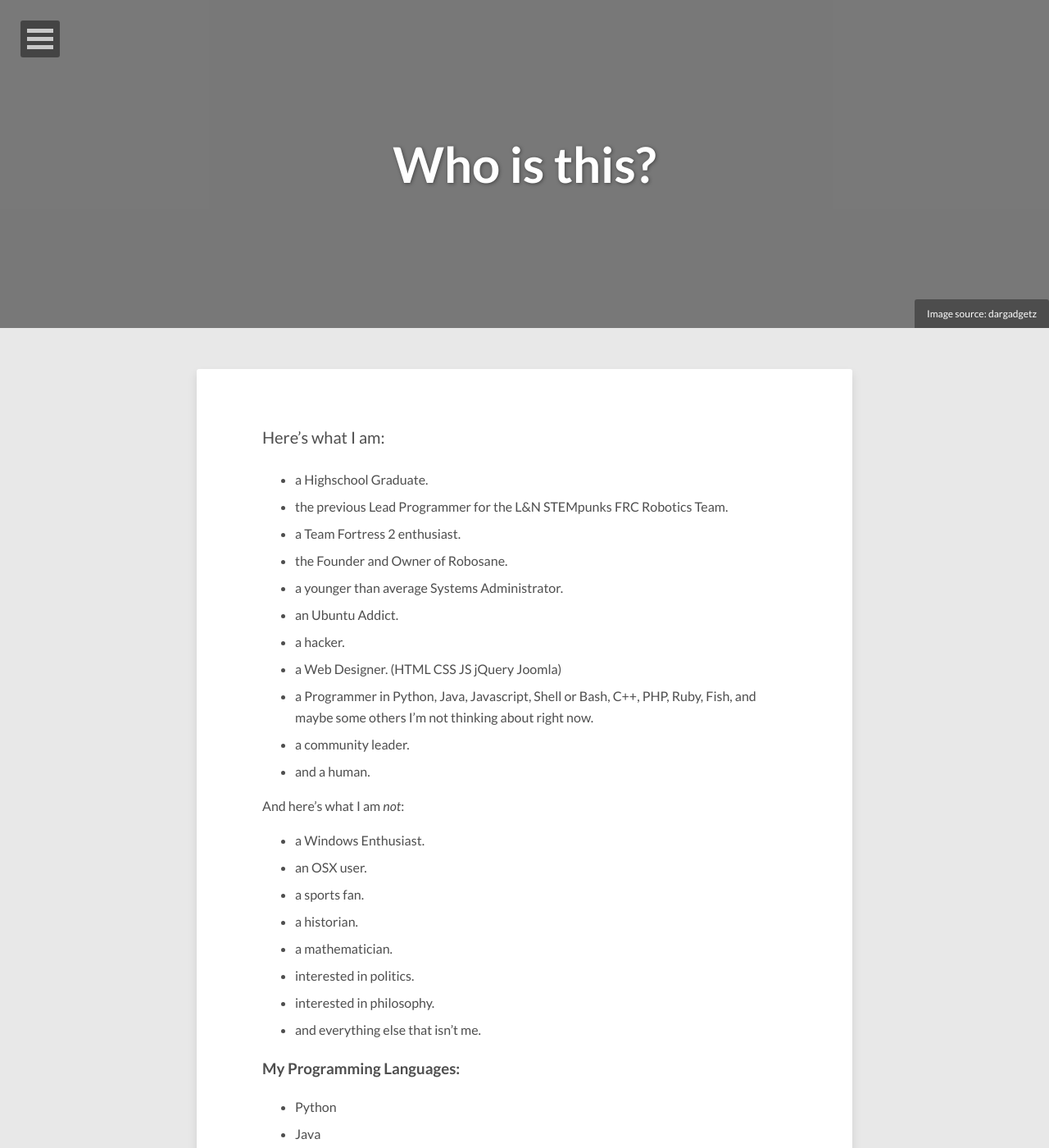
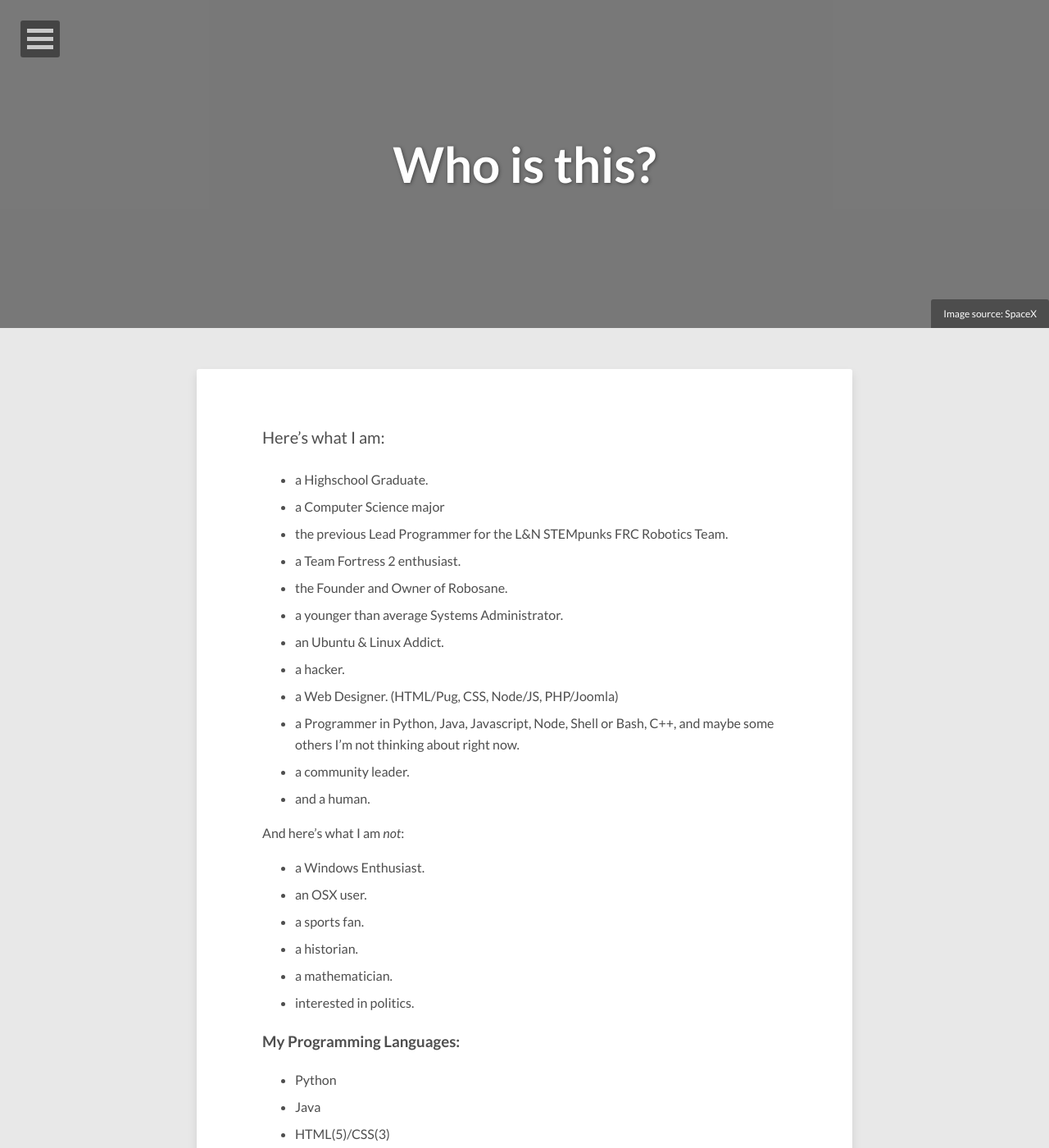
Before and after one commit to robobenklein/robobenklein.github.io, a Jekyll site: the page built from about/index.md, in a window 1280 px wide and 1400 px high. Shown: the whole window at 82% size. Built offline with Jekyll 4.4.1, drawn with Linux system fonts in a browser that asks for light colours; nearby versions of some CDN libraries.

Commit message:
Updated about page

```diff
--- a/about/index.md
+++ b/about/index.md
@@ -2,9 +2,9 @@
 layout: page
 title: Who is this?
 image:
-  feature: abstract-5.jpg
-  credit: dargadgetz
-  creditlink: http://www.dargadgetz.com/ios-7-abstract-wallpaper-pack-for-iphone-5-and-ipod-touch-retina/
+  feature: spacex-falcon-9-rocket-landing.jpg
+  credit: SpaceX
+  creditlink: http://www.spacex.com/
 comments: false
 modified: 2016-06-07
 ---
@@ -12,14 +12,15 @@ modified: 2016-06-07
 Here's what I am:
 
 * a Highschool Graduate.
+* a Computer Science major
 * the previous Lead Programmer for the L&N STEMpunks FRC Robotics Team.
 * a Team Fortress 2 enthusiast.
 * the Founder and Owner of Robosane.
 * a younger than average Systems Administrator.
-* an Ubuntu Addict.
+* an Ubuntu & Linux Addict.
 * a hacker.
-* a Web Designer. (HTML CSS JS jQuery Joomla)
-* a Programmer in Python, Java, Javascript, Shell or Bash, C++, PHP, Ruby, Fish, and maybe some others I'm not thinking about right now.
+* a Web Designer. (HTML/Pug, CSS, Node/JS, PHP/Joomla)
+* a Programmer in Python, Java, Javascript, Node, Shell or Bash, C++, and maybe some others I'm not thinking about right now.
 * a community leader.
 * and a human.
 
@@ -31,8 +32,6 @@ And here's what I am *not*:
 * a historian.
 * a mathematician.
 * interested in politics.
-* interested in philosophy.
-* and everything else that isn't me.
 
 ### My Programming Languages:
 * Python
```
